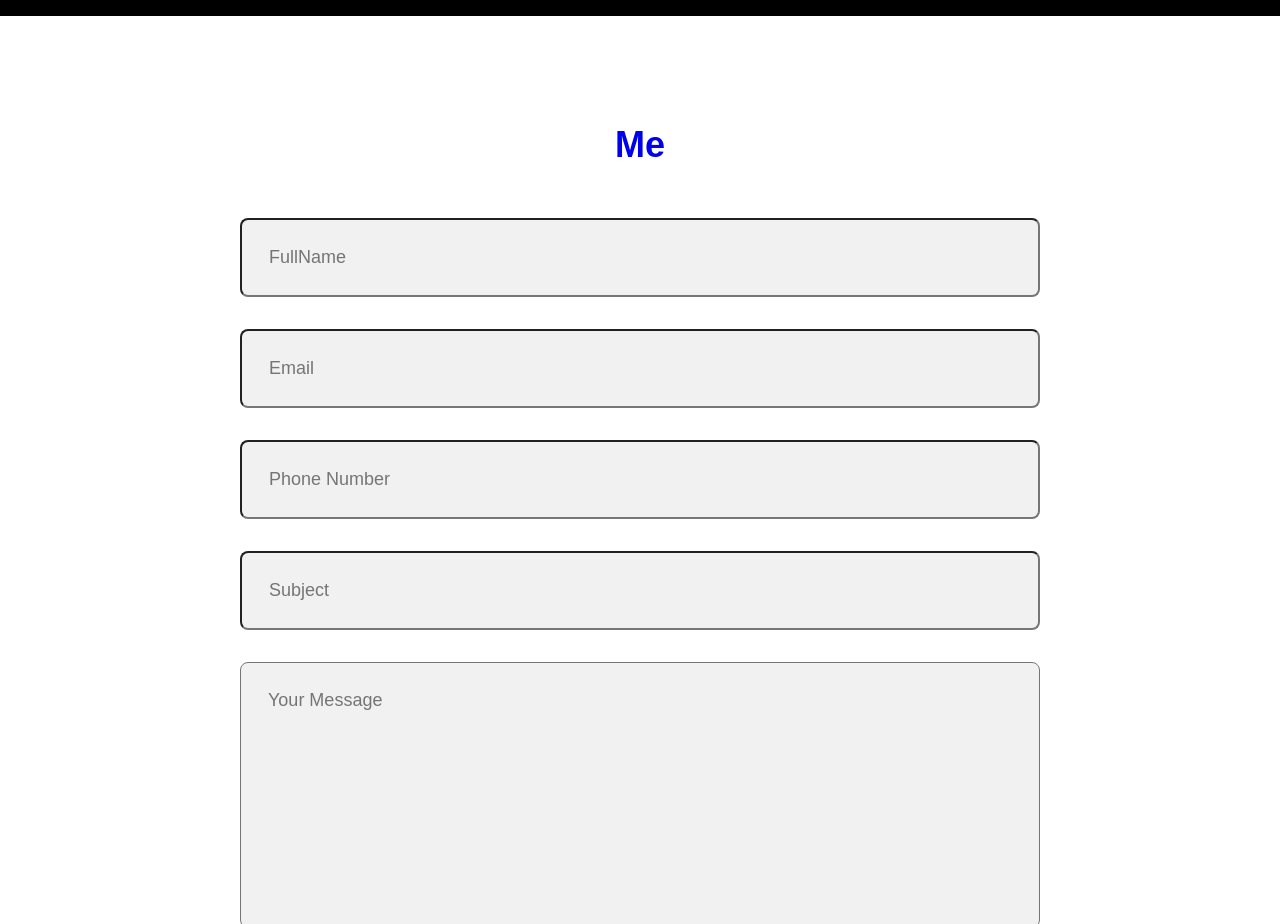
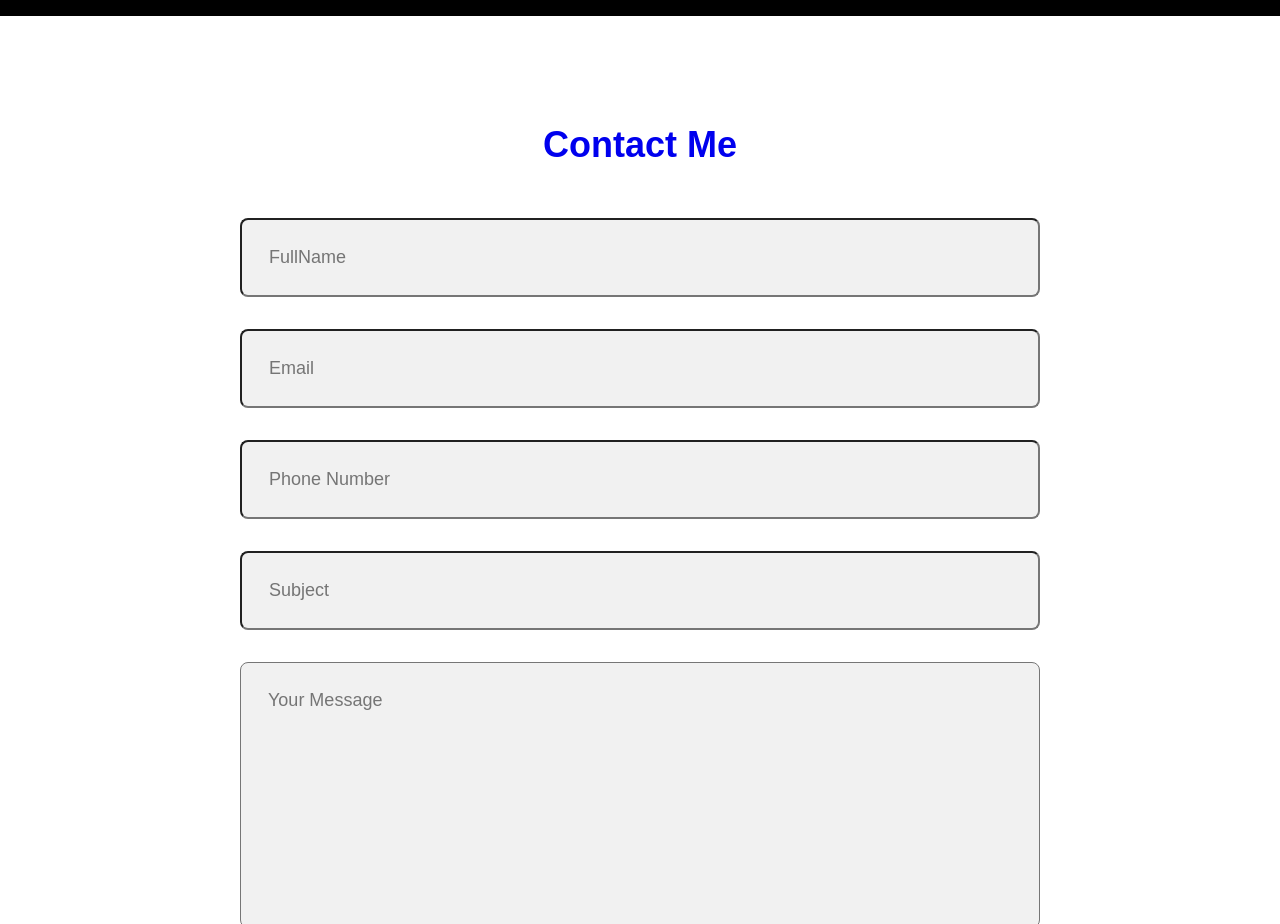
Before and after one commit to JrAlexanders/Portfolio001, a plain HTML site: page index.html in a window 1280 px wide. Shown: the part 1400-2324 px from the top of the page. Drawn offline with nearby package versions, Linux system fonts and the light colour scheme.

Commit message:
Update index.html

```diff
--- a/index.html
+++ b/index.html
@@ -65,7 +65,7 @@
     </section>
 
     <section class="contact-form">
-        <h2 class="contact-me"><a href='tel:0703478018' Contact <span>Me
+        <h2 class="contact-me"><a href='tel:0703478018'<span> Contact Me
         </span> </a></h2>
 
         <form action="#">
```
